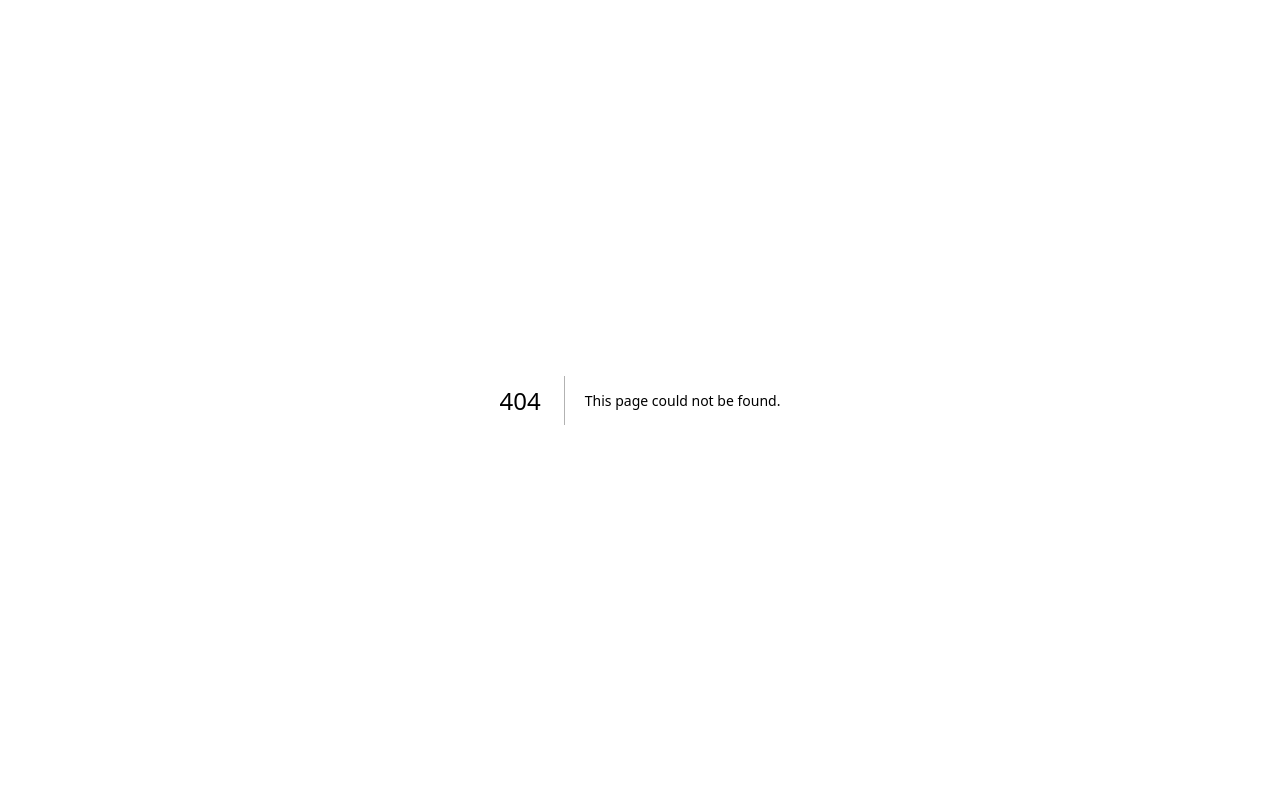
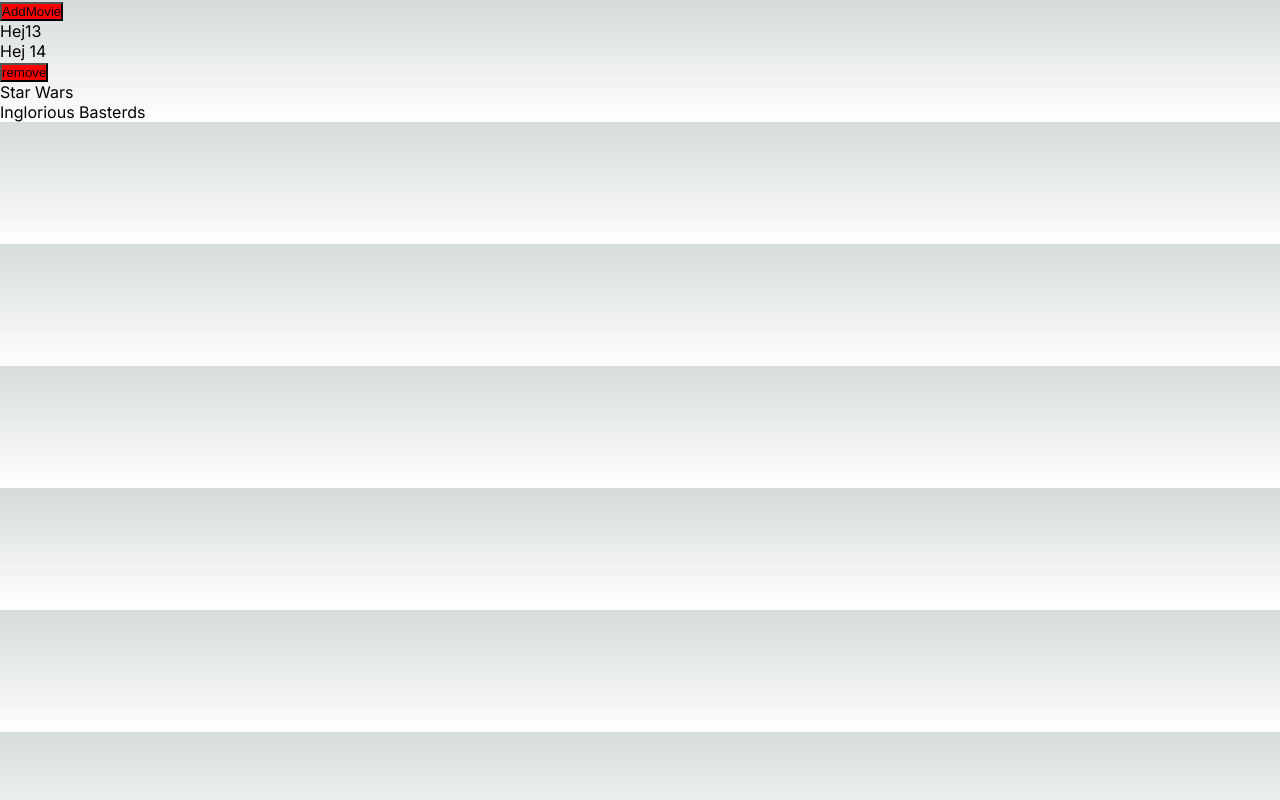
Before and after one commit to femosc2/my-movie-database, a Next.js app: page /Movies in a window 1280 px wide. Before the commit this address had no page. Built offline with nearby package versions, Linux system fonts and the light colour scheme.

Commit message:
skeleton for uploading movie

```diff
--- a/src/app/AddMovie/page.jsx
+++ /dev/null
@@ -1,5 +0,0 @@
-"use client";
-
-export default function AddMovie() {
-  return <main>AddmMovie</main>;
-}
--- /dev/null
+++ b/src/app/Movies/page.jsx
@@ -0,0 +1,26 @@
+"use client";
+import { useState } from "react";
+import AddMovie from "../components/AddMovie";
+import Button from "../components/Button";
+import MovieList from "../components/MovieList";
+
+export default function MovieListPage() {
+  const [movies, setMovies] = useState([
+    { title: "Star Wars" },
+    { title: "Inglorious Basterds" },
+  ]);
+
+  const addMovie = (movie) => {
+    setMovies([...movies, movie]);
+  };
+
+  return (
+    <main>
+      <AddMovie addMovie={addMovie} />
+      <p> Hej13</p>
+      <p>Hej 14</p>
+      <Button text={"remove"} />
+      <MovieList movies={movies} />
+    </main>
+  );
+}
--- /dev/null
+++ b/src/app/components/AddMovie/index.jsx
@@ -0,0 +1,14 @@
+import Button from "../Button";
+
+const AddMovie = (props) => {
+  return (
+    <div>
+      <Button
+        text={"AddMovie"}
+        handleClick={() => props.addMovie({ title: "Kill Bill" })}
+      />
+    </div>
+  );
+};
+
+export default AddMovie;
--- a/src/app/components/Button/index.jsx
+++ b/src/app/components/Button/index.jsx
@@ -1,7 +1,11 @@
 import { StyledButton } from "./styles";
 
 const Button = (props) => {
-  return <StyledButton>{props.text}</StyledButton>;
+  return (
+    <StyledButton onClick={() => props.handleClick()}>
+      {props.text}
+    </StyledButton>
+  );
 };
 
 export default Button;
--- a/src/app/MovieList/components/MovieList/Movie/index.jsx
+++ b/src/app/components/MovieList/Movie/index.jsx
@@ -1,3 +1,5 @@
 const Movie = (props) => {
   return <p>{props.title}</p>;
 };
+
+export default Movie;
--- /dev/null
+++ b/src/app/components/MovieList/index.jsx
@@ -0,0 +1,15 @@
+import Movie from "./Movie";
+
+const MovieList = (props) => {
+  return (
+    <ul>
+      <li>
+        {props.movies.map((movie) => {
+          return <p>{movie.title}</p>;
+        })}
+      </li>
+    </ul>
+  );
+};
+
+export default MovieList;
```
Also changed, not shown: src/app/MovieList/components/MovieList/index.jsx (deleted, +0 -9 lines), src/app/MovieList/page.jsx (deleted, +0 -14 lines), src/app/Movies/styles.js (renamed from src/app/MovieList/styles.js), 1 other file (tests, documents, lock files or other folders).
